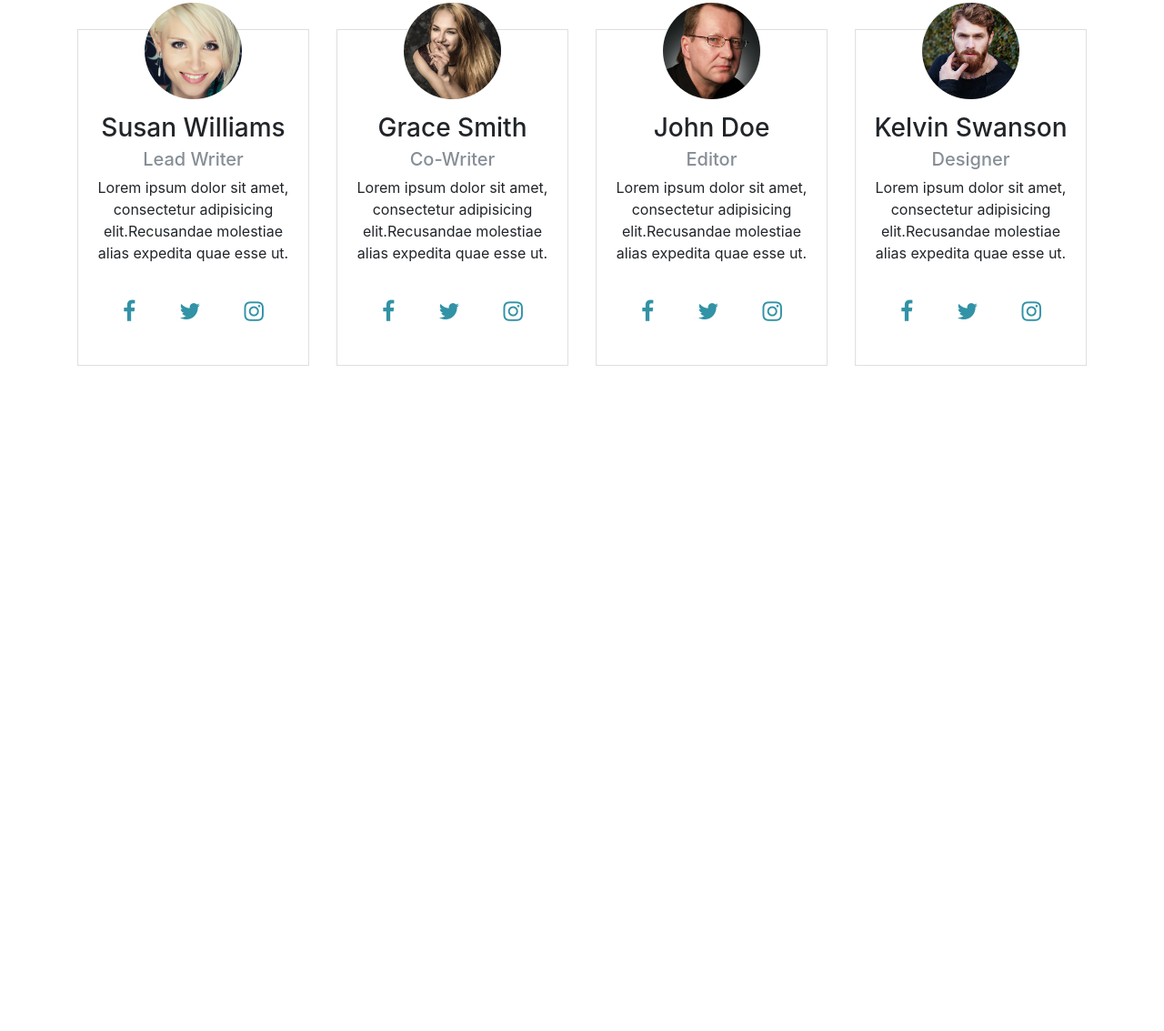
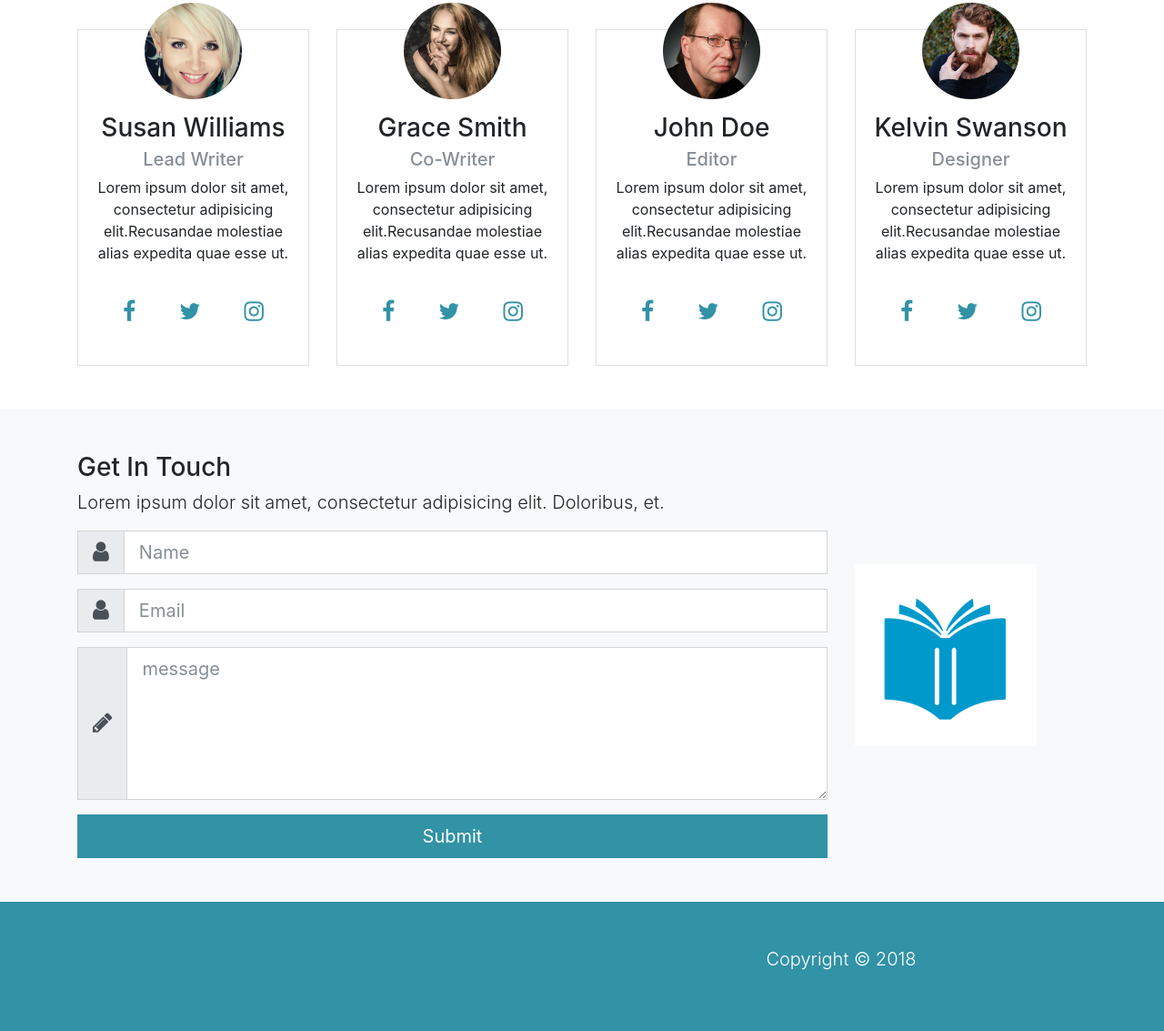
Before and after one commit to Chemokoren/book, a website: page src/index.html in a window 1280 px wide. Shown: the part 1826-2959 px from the top of the page at 91% size. Before the commit the page ends 2276 px from the top, so only its background shows below. Drawn offline with Linux system fonts and the light colour scheme.

Commit message:
contact us hkm

```diff
--- a/src/index.html
+++ b/src/index.html
@@ -300,6 +300,53 @@
       </div>
   </section>
 
+  <!-- CONTACT -->
+  <section id="contact" class="bg-light py-5">
+      <div class="container">
+          <div class="row">
+              <div class="col-lg-9">
+                <h3>Get In Touch</h3>
+                <p class="lead">Lorem ipsum dolor sit amet, consectetur adipisicing elit. Doloribus, et.</p>
+                <form>
+                <div class="form-group">
+                    <div class="input-group input-group-lg">
+                        <span class="input-group-addon"><i class="fa fa-user"></i></span>
+                        <input type="text" class="form-control" placeholder="Name">
+                </div>
+              </div>
+               <div class="form-group">
+                    <div class="input-group input-group-lg">
+                        <span class="input-group-addon"><i class="fa fa-user"></i></span>
+                        <input type="email" class="form-control" placeholder="Email">
+                </div>
+              </div>
+               <div class="form-group">
+                    <div class="input-group input-group-lg">
+                        <span class="input-group-addon"><i class="fa fa-pencil"></i></span>
+                        <textarea  rows="5" class="form-control" placeholder="message"></textarea>
+                </div>
+              </div>
+              <input type="submit" value="Submit" class="btn btn-primary btn-block btn-lg">
+              </form>
+          </div>
+              <div class="col-lg-3 align-self-center">
+               <img src="images/mlogo.png" alt="" class="img-fluid">
+              </div>
+          </div>
+      </div>
+  </section>
+
+  <!-- FOOTER -->
+  <footer id="main-footer" class="py-5 bg-primary text-white">
+      <div class="container">
+          <div class="row text-center">
+              <div class="col-md-6 ml-auto">
+                  <p class="lead">Copyright &copy; 2018</p>
+              </div>
+          </div>
+      </div>
+  </footer>
+
             <script src="js/jquery.min.js"></script>
             <script src="js/popper.min.js"></script>
             <script src="js/bootstrap.min.js"></script>
```
